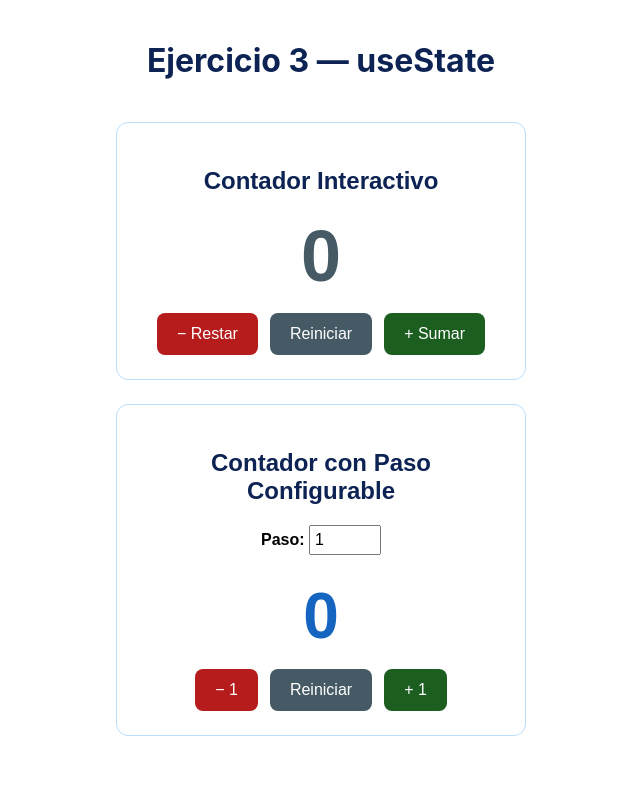
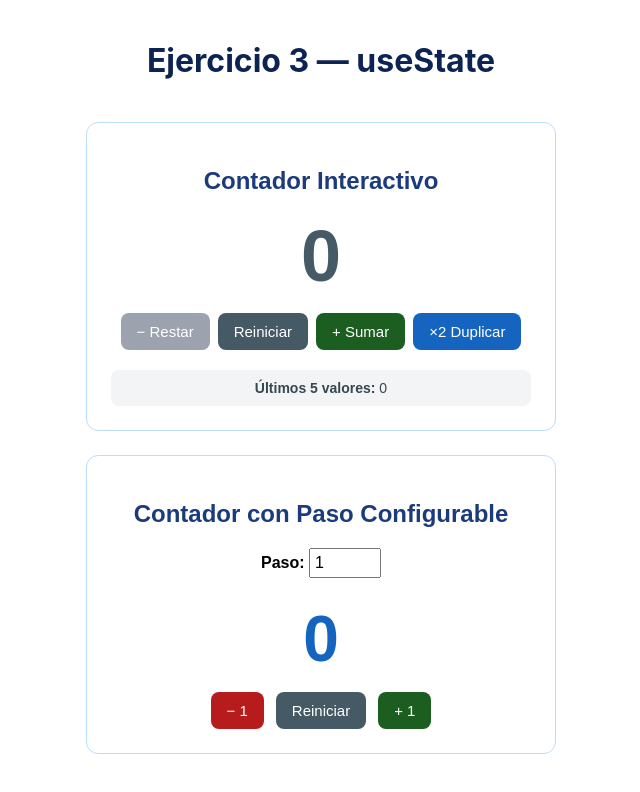
Before and after one commit to IsaCode4/Taller-React-y-Vite, a React (Create React App) app in the folder Documents/TallerReact/taller1-cra/: page / in a window 1280 px wide. Shown: the top 792 px of the page, without its empty margins (319-959 px from the left). Built offline with nearby package versions, Linux system fonts and the light colour scheme.

Commit message:
Ejercicio 3 (CRA y Vite): Actualizacion con boton Duplicar, historial y disabled para el boton Restar

```diff
--- a/Documents/TallerReact/taller1-cra/src/Contador.js
+++ b/Documents/TallerReact/taller1-cra/src/Contador.js
@@ -2,12 +2,23 @@ import { useState } from "react";
 
 function ContadorBasico() {
   const [contador, setContador] = useState(0);
+  const [historial, setHistorial] = useState([0]); // Guarda los últimos 5 valores
 
-  const incrementar = () => setContador(contador + 1);
-  const decrementar = () => setContador(contador - 1);
-  const reiniciar = () => setContador(0);
+  // Función auxiliar para actualizar el valor y registrar en el historial
+  const actualizarContador = (nuevoValor) => {
+    setContador(nuevoValor);
+    setHistorial((prev) => [...prev, nuevoValor].slice(-5)); // Conserva solo los últimos 5
+  };
+
+  const incrementar = () => actualizarContador(contador + 1);
+  const decrementar = () => {
+    if (contador > 0) actualizarContador(contador - 1);
+  };
+  const duplicar = () => actualizarContador(contador * 2);
+  const reiniciar = () => actualizarContador(0);
 
   const color = contador > 0 ? "#1B5E20" : contador < 0 ? "#B71C1C" : "#455A64";
+  const estaEnCero = contador === 0;
 
   return (
     <div
@@ -15,13 +26,13 @@ function ContadorBasico() {
         textAlign: "center",
         padding: "24px",
         fontFamily: "Arial",
-        maxWidth: "360px",
+        maxWidth: "420px",
         margin: "0 auto 24px auto",
         border: "1px solid #BBDEFB",
         borderRadius: "12px",
       }}
     >
-      <h2 style={{ color: "#0D2353" }}>Contador Interactivo</h2>
+      <h2 style={{ color: "#1c3b7c" }}>Contador Interactivo</h2>
       <p
         style={{
           fontSize: "72px",
@@ -33,26 +44,54 @@ function ContadorBasico() {
         {contador}
       </p>
 
-      <div style={{ display: "flex", gap: "12px", justifyContent: "center" }}>
-        <button onClick={decrementar} style={estiloBoton("#B71C1C")}>
+      <div
+        style={{
+          display: "flex",
+          gap: "8px",
+          justifyContent: "center",
+          flexWrap: "wrap",
+        }}
+      >
+        <button
+          onClick={decrementar}
+          disabled={estaEnCero}
+          style={{
+            ...estiloBoton(estaEnCero ? "#9CA3AF" : "#B71C1C"),
+            cursor: estaEnCero ? "not-allowed" : "pointer",
+          }}
+        >
           − Restar
         </button>
+
         <button onClick={reiniciar} style={estiloBoton("#455A64")}>
           Reiniciar
         </button>
+
         <button onClick={incrementar} style={estiloBoton("#1B5E20")}>
           + Sumar
         </button>
+
+        <button onClick={duplicar} style={estiloBoton("#1565C0")}>
+          ×2 Duplicar
+        </button>
+      </div>
+
+      <div
+        style={{
+          marginTop: "20px",
+          padding: "10px",
+          backgroundColor: "#F3F4F6",
+          borderRadius: "8px",
+          fontSize: "14px",
+          color: "#37474F",
+        }}
+      >
+        <strong>Últimos 5 valores:</strong> {historial.join(" → ")}
       </div>
 
       {contador > 10 && (
         <p style={{ color: "#1565C0", marginTop: "16px" }}>
           ¡Número grande! Mayor a 10.
-        </p>
-      )}
-      {contador < -10 && (
-        <p style={{ color: "#B71C1C", marginTop: "16px" }}>
-          ¡Número muy negativo! Menor a -10.
         </p>
       )}
     </div>
@@ -69,15 +108,14 @@ function ContadorAvanzado() {
         textAlign: "center",
         padding: "24px",
         fontFamily: "Arial",
-        maxWidth: "360px",
+        maxWidth: "420px",
         margin: "0 auto",
         border: "1px solid #BBDEFB",
         borderRadius: "12px",
       }}
     >
-      <h2 style={{ color: "#0D2353" }}>Contador con Paso Configurable</h2>
+      <h2 style={{ color: "#1c3b7c" }}>Contador con Paso Configurable</h2>
 
-      {/* Selector de paso */}
       <div style={{ marginBottom: "24px" }}>
         <label>
           <strong>Paso: </strong>
@@ -139,8 +177,8 @@ function estiloBoton(color) {
     color: "white",
     border: "none",
     borderRadius: "8px",
-    padding: "12px 20px",
-    fontSize: "16px",
+    padding: "10px 16px",
+    fontSize: "15px",
     cursor: "pointer",
   };
 }
```
Also changed, not shown: 1 other file (tests, documents, lock files or other folders).
